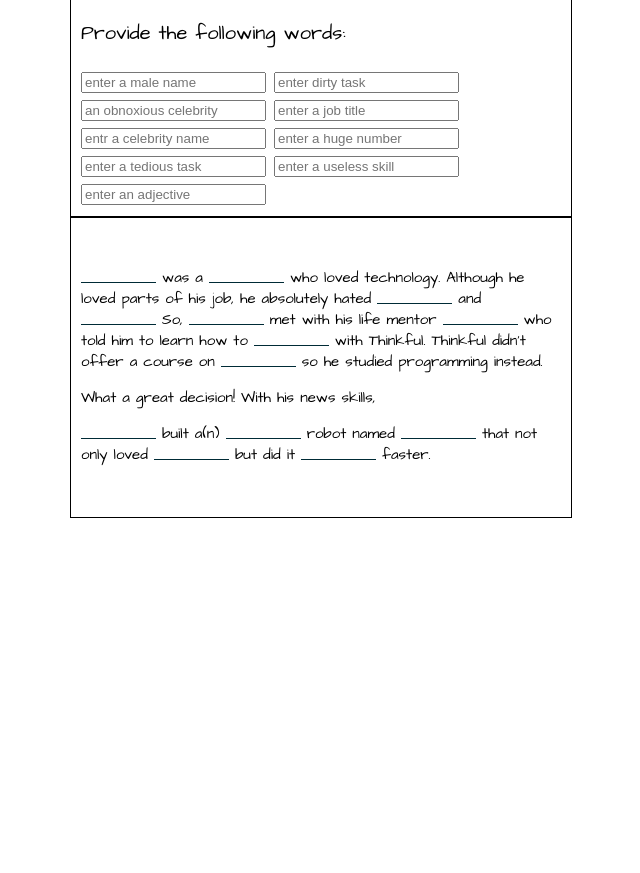
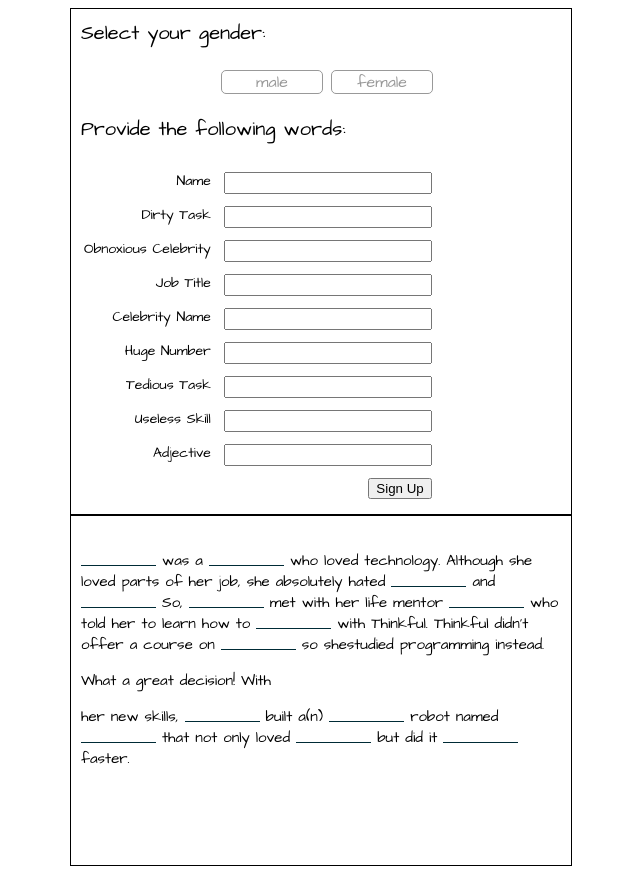
Before and after one commit to aleahmanzi/madlibs, a plain HTML site: page madlib_app/index.html in a window 1280 px wide. Shown: the part 144-1017 px from the top of the page, without its empty margins (319-959 px from the left). Before the commit the page ends 800 px from the top, so only its background shows below. Drawn offline with nearby package versions, Linux system fonts and the light colour scheme.

Commit message:
with gender selection

```diff
--- a/madlib_app/index.html
+++ b/madlib_app/index.html
@@ -15,22 +15,50 @@
 .ang_img { outline: 0px solid blue; height: 40px; position: relative; top: 10px; }
 
 .input_wrap { outline: 1px solid black; width: 500px; margin: 0 auto; font-family: Architects Daughter; font-size: 20px; }
-.input_title { outline: 1px solid black; padding: 10px; }
-.input_data { outline: 1px solid green; }
+.input_title { outline: 0px solid black; padding-left: 10px; }
+.input_text { padding-bottom: 10px; }
+.gender_wrap p { padding-left: 10px; padding-top: 10px; }
+.gender_button { cursor: pointer; border: 1px solid #999; width: 100px; text-align: center; font-size: 16px; display: inline-block; border-radius: 5px; color: #999; position: relative; left: 150px; }
+.gender_button:hover { border: 1px solid #222; color: #222; }
+input[type="text"]{ height: 18px; width: 200px; }
+.input_data { outline: 0px solid green; }
+.form_wrap { margin-left: 55px; margin-top: 35px; outline: 1px solid #eee; width: 345px; padding: 45px; }
+tr { height: 32px; }
+td.label { font-size: 14px; text-align: right; padding-right: 10px; }
+input[type="text"] { width: 200px; height: 16px; }
 
-.main_wrap { outline: 1px solid black; width: 500px; margin: 0 auto; height: 300px; }
+.main_wrap { outline: 1px solid black; width: 500px; margin: 0 auto; height: 350px; }
 .main_title { outline: 0px solid green; padding: 10px; }
-.main_text { outline: 0px dotted red; font-family: Architects Daughter; font-size: 15px; padding-top: 25px; }
-span { border-bottom: 1px solid #002b36; display: inline-block; min-width: 100px; line-height: 15px; }
+.main_text { outline: 0px dotted red; font-family: Architects Daughter; font-size: 15px; padding-top: 10px; }
 .line { border-bottom: 1px solid #002b36; display: inline-block; min-width: 75px; height: 15px; }
+.other_line { display: inline-block; }
 .word { line-height: 15px; display: inline-block; }
+
+
 
 </style>
 
 <script>
 
 var demo = angular.module('demo', []);
-demo.controller('Ctrl', function($scope) {
+  demo.controller('Ctrl', function ($scope){
+
+ $scope.genderOne = 'her';
+ $scope.genderTwo = 'she'
+ $scope.genderThree = 'her'
+/// - default values
+
+ $scope.setMale = function(){
+  $scope.genderOne = 'his';
+  $scope.genderTwo = 'he'
+  $scope.genderThree = 'him'
+ }; /// - set male version of paragraph
+
+ $scope.setFemale = function(){
+  $scope.genderOne = 'her';
+  $scope.genderTwo = 'she'
+  $scope.genderThree = 'her'
+ }; /// - set female version of paragraph
 
 $scope.word = {
  maleName: '',
@@ -60,18 +88,58 @@ $scope.word = {
  </div><!-- . hero_wrap - -->
 
  <div class="input_wrap">
+
+  <div class="gender_wrap">
+   <p>Select your gender:</p>
+    <div class="gender_button" ng-click="setMale()">male</div>
+    <div class="gender_button" ng-click="setFemale()">female</div>
+  </div>
+
   <div class="input_title">
    <p>Provide the following words:</p>
    <div class="input_text">
-   	<input type="text" placeholder="enter a male name" ng-model="word.maleName">
-   	<input type="text" placeholder="enter dirty task" ng-model="word.dirtyTask">
-   	<input type="text" placeholder="an obnoxious celebrity"ng-model="word.obnoxiousCelebrity">
-   	<input type="text" placeholder="enter a job title"ng-model="word.jobTitle">
-   	<input type="text" placeholder="entr a celebrity name"ng-model="word.celebrityName">
-   	<input type="text" placeholder="enter a huge number"ng-model="word.hugeNumber">
-   	<input type="text" placeholder="enter a tedious task"ng-model="word.tediousTask">
-   	<input type="text" placeholder="enter a useless skill"ng-model="word.uselessSkill">
-   	<input type="text" placeholder="enter an adjective"ng-model="word.adjective">
+     <table>
+        <tr>
+          <td class="label">Name</td>
+          <td class="input"><input type="text" ng-model="word.maleName" /></td>
+        </tr>
+        <tr>
+          <td class="label">Dirty Task</td>
+          <td class="input"><input type="text" ng-model="word.dirtyTask" /></td>
+        </tr>
+        <tr>
+          <td class="label">Obnoxious Celebrity</td>
+          <td class="input"><input type="text" ng-model="word.obnoxiousCelebrity" /></td>
+        </tr>
+        <tr>
+          <td class="label">Job Title</td>
+          <td class="input"><input type="text" ng-model="word.jobTitle" /></td>
+        </tr>
+        <tr>
+          <td class="label">Celebrity Name</td>
+          <td class="input"><input type="text" ng-model="word.celebrityName" /></td>
+        </tr>
+        <tr>
+          <td class="label">Huge Number</td>
+          <td class="input"><input type="text" ng-model="word.hugeNumber" /></td>
+        </tr>
+        <tr>
+          <td class="label">Tedious Task</td>
+          <td class="input"><input type="text" ng-model="word.tediousTask" /></td>
+        </tr>
+        <tr>
+          <td class="label">Useless Skill</td>
+          <td class="input"><input type="text" ng-model="word.uselessSkill" /></td>
+        </tr>
+        <tr>
+          <td class="label">Adjective</td>
+          <td class="input"><input type="text" ng-model="word.adjective" /></td>
+        </tr>
+        <tr>
+          <td></td>
+          <td style="text-align:right"><input type="submit" value="Sign Up" /></td>
+        </tr>
+      </table>
    </div><!-- . input_text - -->
   </div><!--. input_title - -->
  </div><!-- . input_wrap - -->
@@ -91,7 +159,25 @@ $scope.word = {
           {{ word.jobTitle }}
         </div>
       </div>
-      who loved technology. Although he loved parts of his job, he absolutely hated
+      who loved technology. Although
+      <div class="other_line">
+        <div class="">
+          {{ genderTwo }}
+        </div>
+      </div>
+      loved parts of
+      <div class="other_line">
+        <div class="">
+          {{ genderOne }}
+        </div>
+      </div>
+      job,
+      <div class="other_line">
+        <div class="word">
+          {{ genderTwo }}
+        </div>
+      </div>
+      absolutely hated
       <div class="line">
         <div class="word">
           {{ word.tediousTask }}
@@ -109,13 +195,25 @@ $scope.word = {
           {{ word.maleName }}
         </div>
       </div>
-      met with his life mentor
+      met with
+      <div class="other_line">
+        <div class="word">
+          {{ genderOne }}
+        </div>
+      </div>
+      life mentor
       <div class="line">
         <div class="word">
           {{ word.celebrityName }}
         </div>
       </div>
-      who told him to learn how to
+      who told
+      <div class="other_line">
+        <div class="word">
+          {{ genderThree }}
+        </div>
+      </div>
+      to learn how to
       <div class="line">
         <div class="word">
           {{ word.uselessSkill }}
@@ -127,11 +225,22 @@ $scope.word = {
           {{ word.uselessSkill }}
         </div>
       </div>
-      so he studied programming instead.
+      so
+      <div class="other_line">
+        <div class="word">
+          {{ genderTwo }}
+        </div>
+      </div>studied programming instead.
     </p><!-- . test - -->
 
     <p class="test">
-      What a great decision! With his news skills,
+      What a great decision! With
+      <div class="other_line">
+        <div class="word">
+          {{ genderOne }}
+        </div>
+      </div>
+      new skills,
       <div class="line">
         <div class="word">
           {{ word.maleName }}
@@ -158,7 +267,7 @@ $scope.word = {
       but did it
       <div class="line">
         <div class="word">
-          {{ huge_number }}
+          {{ word.hugeNumber }}
         </div>
       </div>
       faster.
```
